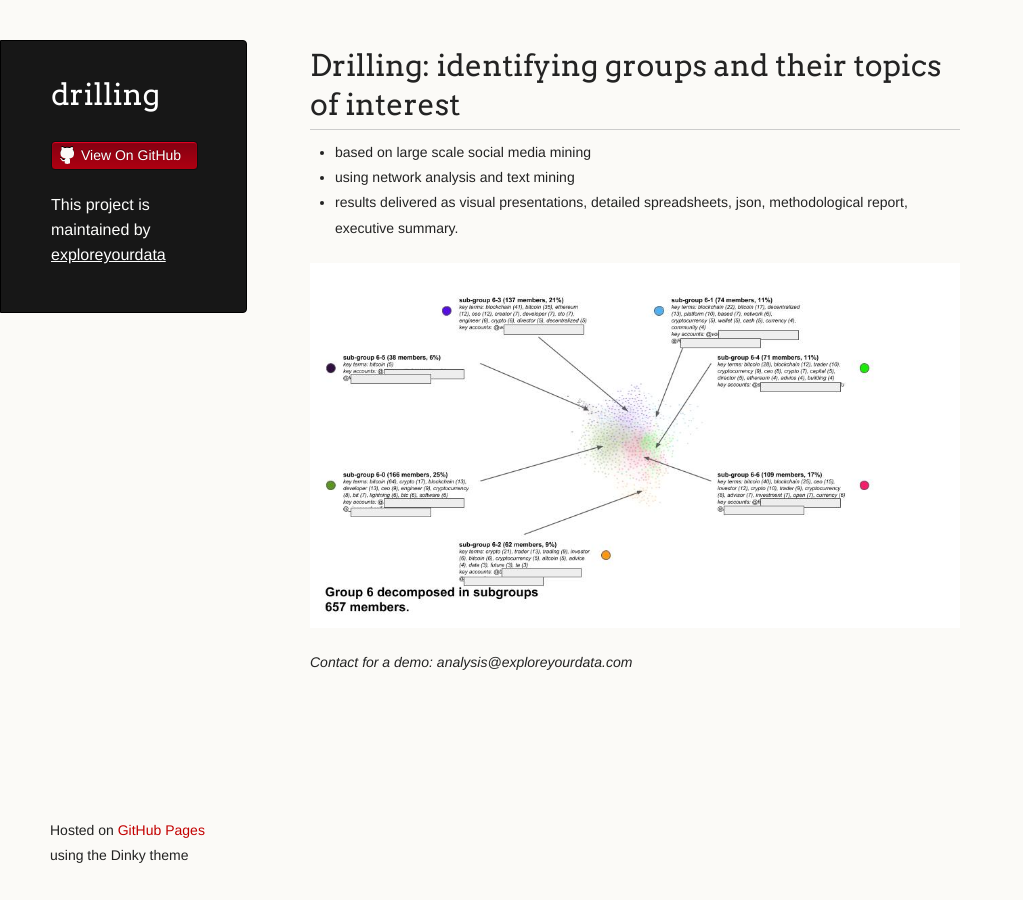
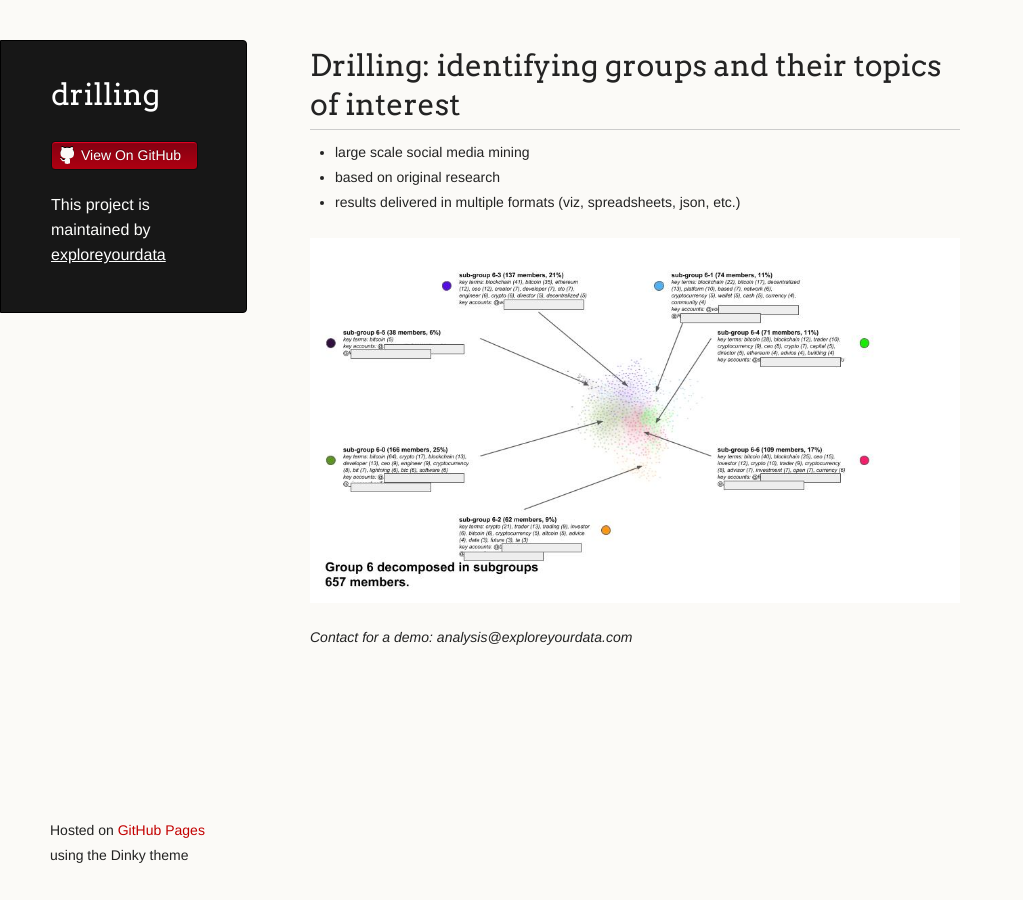
Before and after one commit to exploreyourdata/drilling, a Jekyll site: the page built from docs/index.md, in a window 1280 px wide. Shown: the whole page, without its empty margins (0-1023 px from the left). Built offline with Jekyll 4.4.1, drawn with Linux system fonts in a browser that asks for light colours; our own code applies the rules of GitHub Pages for plain Markdown files; the repository's description, which GitHub fills in, is left out.

Commit message:
modified index page

```diff
--- a/docs/index.md
+++ b/docs/index.md
@@ -1,12 +1,8 @@
----
-layout: default
----
-
 # Drilling: identifying groups and their topics of interest
 
-- based on large scale social media mining
-- using network analysis and text mining
-- results delivered as visual presentations, detailed spreadsheets, json, methodological report, executive summary.
+- large scale social media mining
+- based on original research
+- results delivered in multiple formats (viz, spreadsheets, json, etc.)
 
 ![exemple](./images/viz.jpg)
 
```
